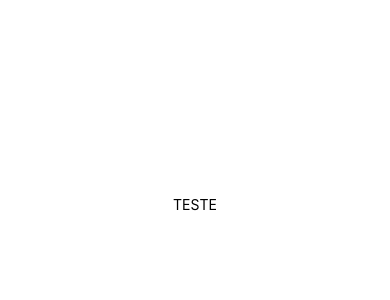
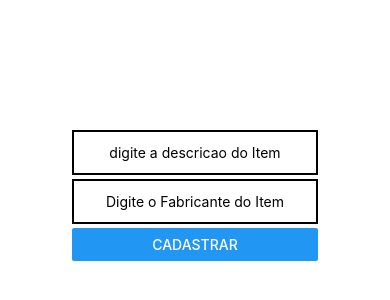
Before and after one commit to Kiriwill/pdm-p1, a React Native app: screen / in a window 390 px wide. Shown: the part 218-518 px from the top of the page. Built offline with nearby package versions, Linux system fonts and the light colour scheme.

Commit message:
projeto fucnionando

```diff
--- a/App.js
+++ b/App.js
@@ -1,15 +1,24 @@
 import { StatusBar } from 'expo-status-bar';
-import React from 'react';
+import React,  {useState} from 'react';
 import { FlatList, StyleSheet, Button, Text, TextInput,  View } from 'react-native';
+import ExibeItems from './exibeitems'
+import EntradaDeDados from './entradadados'
 
 export default function App() {
+  const [listaItems, setlistaItems] = useState([])
+
+  const setCampos = (campos) => {
+    let l = [...listaItems, campos]
+    setlistaItems(l)
+  }
+
   return (
     <View style={styles.container}>
-      <Text>TESTE</Text>
+      <EntradaDeDados campos={setCampos}/>
+      <ExibeItems listaItems={listaItems}/>
     </View>
   );
 }
-/*teste2*/
 const styles = StyleSheet.create({
   container: {
     flex: 1,
--- /dev/null
+++ b/entradadados.js
@@ -0,0 +1,59 @@
+import React, {useState} from 'react';
+import {Button, StyleSheet, Text, TextInput, View } from 'react-native';
+
+function EntradaDeDados(props) {
+  const [descricaoItem,setDescricao] = useState('')
+  const [fabricanteItem,setFabricante] = useState('')
+
+  const capturarDescricao = (descricao) => {
+    setDescricao(descricao)
+  }
+
+  const capturarFabricante = (fabricante) => {
+    setFabricante(fabricante)
+  }
+
+  return (
+    <View style={styles.container}>
+      <TextInput
+        style={styles.inputField}
+        placeholder="digite a descricao do Item"
+        onChangeText={capturarDescricao}
+        value={descricaoItem}>
+      </TextInput>
+
+      <TextInput
+        style={styles.inputField}
+        placeholder="Digite o Fabricante do Item"
+        onChangeText={capturarFabricante}
+        value={fabricanteItem}>
+      </TextInput>
+
+      <Button
+        title="Cadastrar"
+        onPress={ () => props.campos({
+            descricao : descricaoItem,
+            fabricante : fabricanteItem,
+          })
+        }
+      />
+    </View>
+  );
+}
+
+const styles = StyleSheet.create({
+  container: {
+    marginBottom: 15,
+  },
+
+  inputField: {
+    padding: 12,
+    borderColor: '#000',
+    borderWidth: 2,
+    marginBottom: 4,
+    textAlign: 'center'
+    }
+});
+
+
+export default EntradaDeDados
--- /dev/null
+++ b/exibeitems.js
@@ -0,0 +1,40 @@
+import React from 'react'
+import ReactDOM from 'react-dom'
+import { FlatList, StyleSheet, Button, Text, TextInput,  View } from 'react-native';
+
+
+class ExibeItens extends React.Component {
+    constructor(props){
+        super(props)
+    }
+    render(){
+        console.log('listaItems: ',this.props.listaItems)
+        return (
+            <View style={{marginTop:2 }}>
+            <FlatList
+                data={this.props.listaItems}
+                renderItem={(item) => (
+                    <View style={styles.itemLista}>
+                        <Text>Descricao: {item.item.descricao}</Text>
+                        <Text>Fabricante: {item.item.fabricante}</Text>
+                    </View>
+                )}/>
+         </View>
+    )
+    }
+}
+
+const styles = StyleSheet.create({
+    'itemLista': {
+        paddingBottom: 12,
+        paddingTop: 12,
+        paddingRight: 30,
+        paddingLeft: 30,
+        backgroundColor: '#CCC',
+        borderColor: '#CCC',
+        marginBottom: 8,
+        borderRadius: 8
+      }
+})
+
+export default ExibeItens
```
Also changed, not shown: integrantes.txt (added).
